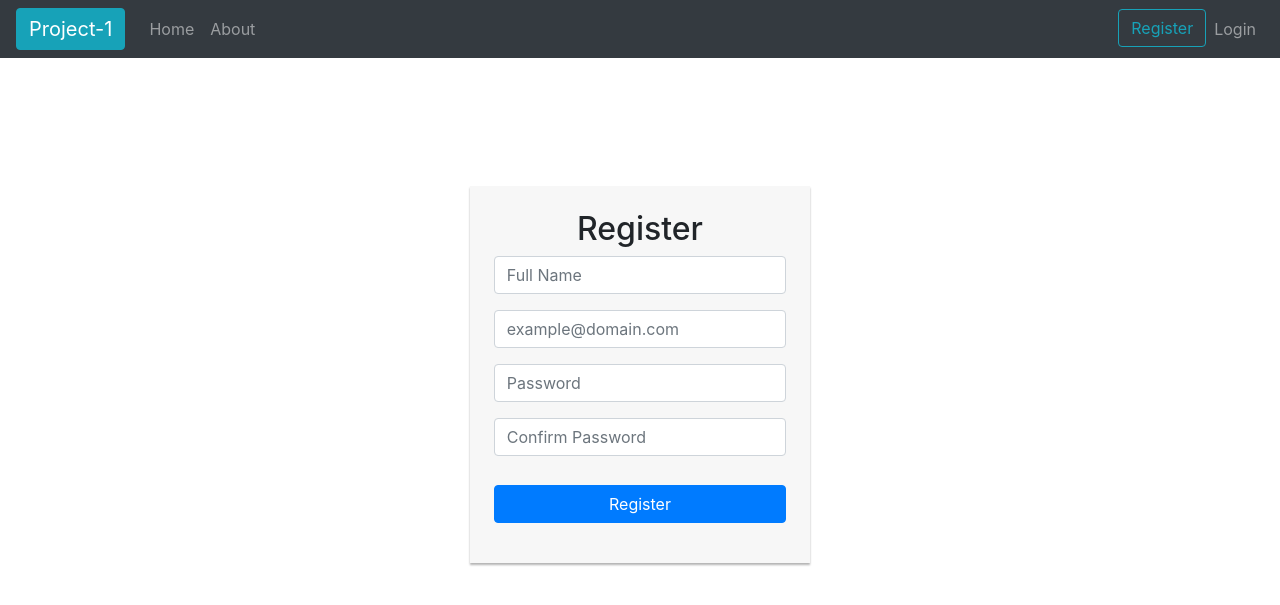
After one commit to HerculeasRishabh/FlaskCS50_Porject_01, a Flask app: page /register in a window 1280 px wide. The commit adds this page. Shown: the top 605 px of the page. Run offline with Flask 2, Linux system fonts and the light colour scheme; some libraries are stand-ins or nearby versions.

Commit message:
Created before login pages in html and added href navigation

```diff
--- a/application.py
+++ b/application.py
@@ -4,6 +4,8 @@ from flask import Flask, session, render_template
 from flask_session import Session
 from sqlalchemy import create_engine
 from sqlalchemy.orm import scoped_session, sessionmaker
+
+from before_login import before_login_db
 
 app = Flask(__name__)
 
@@ -21,10 +23,14 @@ engine = create_engine(os.getenv("DATABASE_URL"))
 db = scoped_session(sessionmaker(bind=engine))
 
 
-@app.route("/")
+@app.route("/index")
 def index():
     return render_template("index.html")
 
-@app.route("/welcome")
-def welcome():
-    return "<h1>Setup is Complete!!!</h1>"
+@app.route("/register")
+def register():
+    return render_template("register.html")
+
+@app.route("/login")
+def login():
+    return render_template("login.html")
--- /dev/null
+++ b/static/style.css
@@ -0,0 +1,17 @@
+.my-form-align{
+    width: 340px;
+    margin: 10% auto;
+}
+
+.my-form-align form{
+    margin-bottom: 5%;
+    background: #f7f7f7;
+    box-shadow: 0px 2px 2px rgba(0, 0, 0, 0.3);
+    padding: 7%;
+}
+
+.my-form-align form button{
+    margin-top: 10%;
+    display: block;
+    width: 100%;
+}
--- a/templates/index.html
+++ b/templates/index.html
@@ -1,4 +1,4 @@
-{% extends "layout_BeforeLogin.html" %}
+{% extends "layout_beforeLogin.html" %}
 
 {% block title %} Project-1 {% endblock %}
 
--- a/templates/layout_beforeLogin.html
+++ b/templates/layout_beforeLogin.html
@@ -9,6 +9,9 @@
   <!-- Bootstrap CSS -->
   <link rel="stylesheet" href="https://stackpath.bootstrapcdn.com/bootstrap/4.3.1/css/bootstrap.min.css"
     integrity="sha384-ggOyR0iXCbMQv3Xipma34MD+dH/1fQ784/j6cY/iJTQUOhcWr7x9JvoRxT2MZw1T" crossorigin="anonymous">
+
+  <!-- User defined styles-->
+  <link rel="stylesheet" type="text/css" href="static/style.css">
 
   <title>{% block title %} {% endblock %}</title>
 </head>
@@ -24,7 +27,7 @@
     <div class="collapse navbar-collapse" id="navbarSupportedContent">
       <ul class="navbar-nav mr-auto">
         <li class="nav-item">
-          <a class="nav-link" href="#">Home</a>
+          <a class="nav-link" href="index">Home</a>
         </li>
         <li class="nav-item">
           <a class="nav-link" href="#">About</a>
@@ -32,10 +35,10 @@
       </ul>
       <ul class="navbar-nav">
         <li class="nav-item">
-          <button type="button" class="btn btn-outline-info">Register</button>
+          <a href="register"><button type="button" class="btn btn-outline-info">Register</button></a>
         </li>
         <li class="nav-item">
-            <a class="nav-link" href="#">Login</a>
+            <a class="nav-link" href="login">Login</a>
           </li>
       </ul>
     </div>
--- /dev/null
+++ b/templates/register.html
@@ -0,0 +1,29 @@
+{% extends "layout_beforeLogin.html" %}
+
+{% block title %} Register {% endblock %}
+
+{% block body%}
+
+<div class="my-form-align">
+    <form action="#" method="POST">
+        <h2 class="text-center">Register</h2>
+        <div class="form-group">
+            <input type="text" class="form-control" placeholder="Full Name" name="full_name" required>
+        </div>
+        <div class="form-group">
+            <input type="email" class="form-control" placeholder="example@domain.com" name="email" required>
+        </div>
+        <div class="form-group">
+            <input type="password" class="form-control" placeholder="Password" name="psswd" required>
+        </div>
+        <div class="form-group">
+            <input type="password" class="form-control" placeholder="Confirm Password" name="psswd_cnf" required>
+        </div>
+        <div class="form-group">
+            <button type="button" class="btn btn-primary">Register</button>
+        </div>
+    </form>
+</div>
+
+
+{% endblock %}
```
Also changed, not shown: templates/login.html (added, +21 -0 lines), before_login/before_login_db.py (added).
